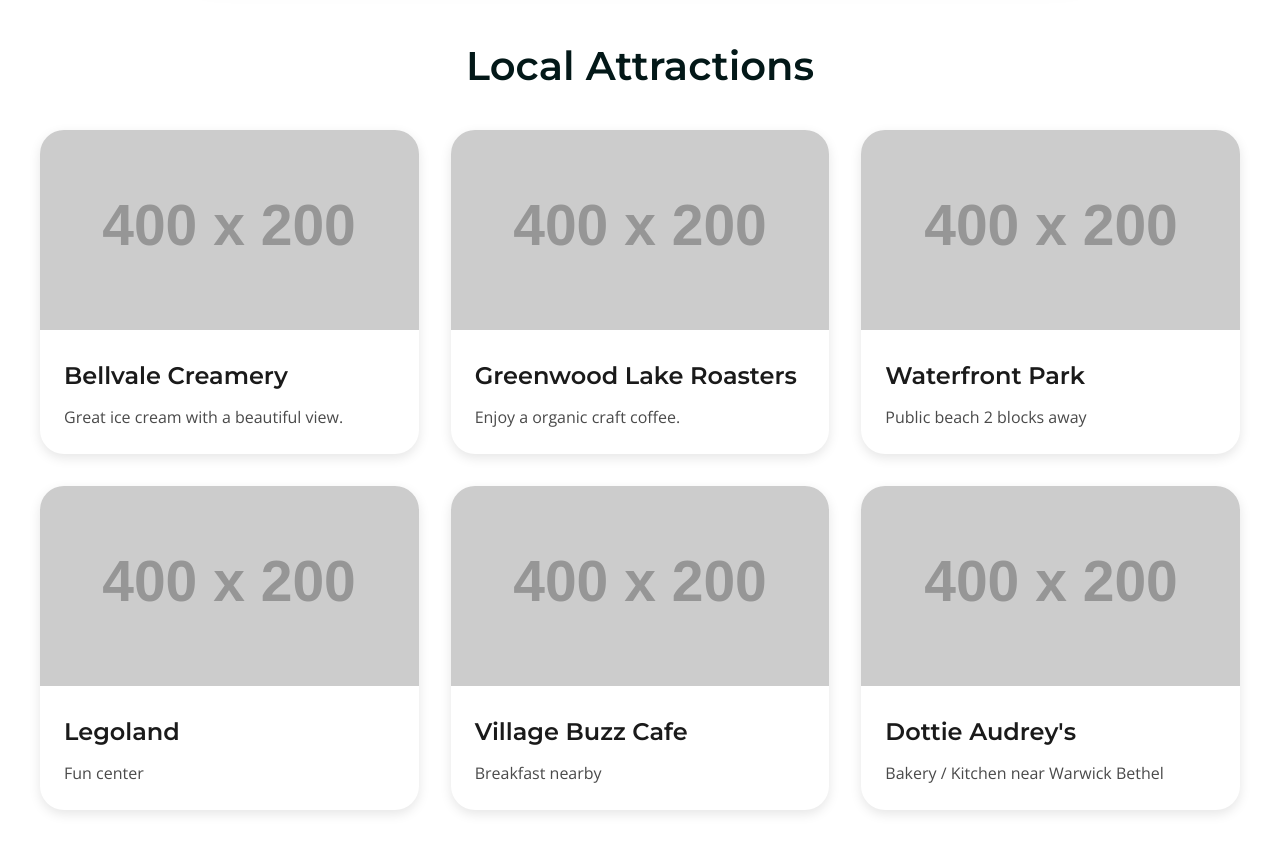
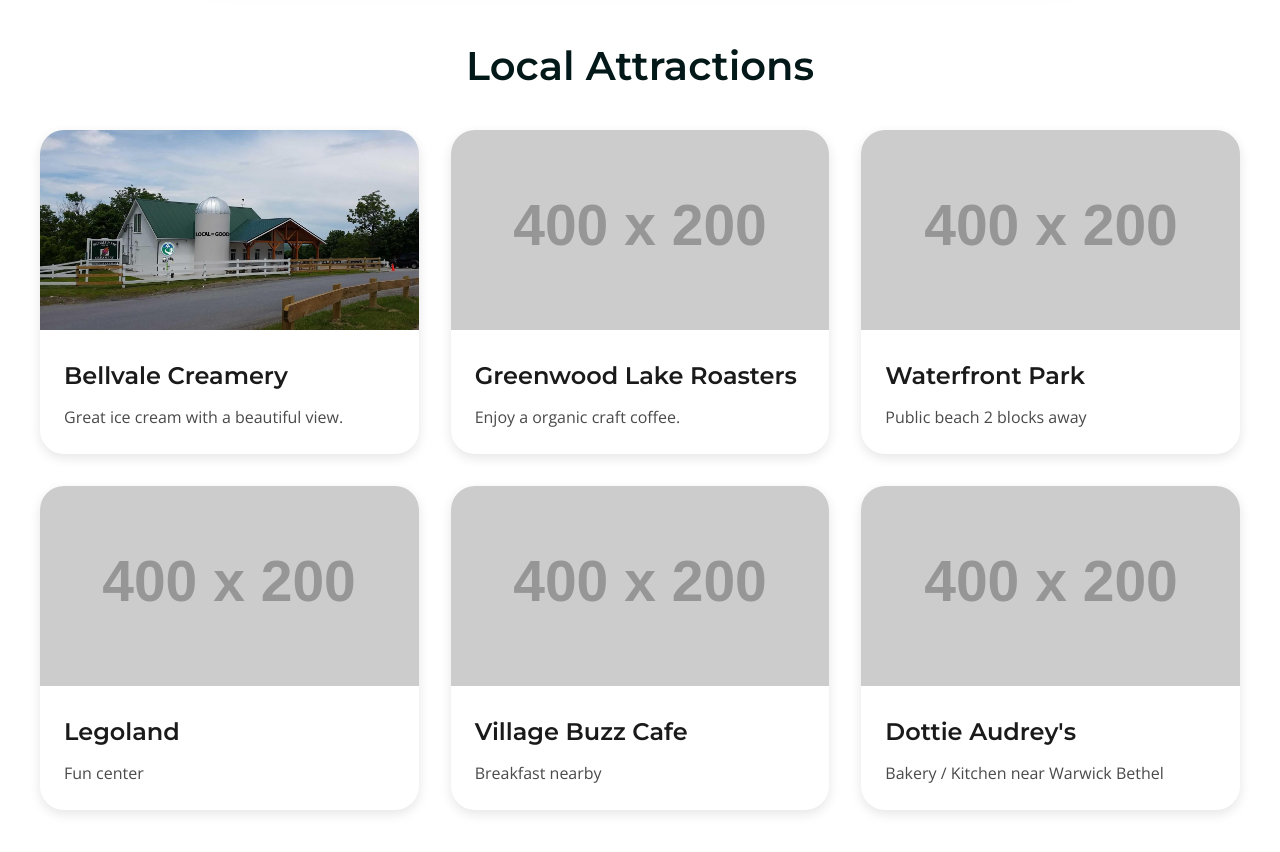
Before and after one commit to webdesignpm/GWL-Website, a plain HTML site: page area.html in a window 1280 px wide. Shown: the part 2540-3392 px from the top of the page. Drawn offline with nearby package versions, Linux system fonts and the light colour scheme; placeholder pictures from the web are drawn by us.

Commit message:
Add Bellvale Creamery local image
- Downloaded Bellvale Creamery image (158KB, 1500x1000px)
- Updated attraction card to use local image
- Removed onerror placeholder fallback
- Added lazy loading attribute
- No longer dependent on external CDN

```diff
--- a/area.html
+++ b/area.html
@@ -1159,7 +1159,7 @@
                 <h2 class="area-section-title">Local Attractions</h2>
                 <div class="attractions-grid">
                     <div class="attraction-card">
-                        <img src="assets/images/bellvale-creamery.jpg" alt="Bellvale Creamery" class="attraction-image" onerror="this.src='https://via.placeholder.com/400x200?text=Bellvale+Creamery'">
+                        <img src="assets/images/bellvale-creamery.jpg" alt="Bellvale Creamery" class="attraction-image" loading="lazy">
                         <div class="attraction-content">
                             <h3 class="attraction-title">Bellvale Creamery</h3>
                             <p class="attraction-description">Great ice cream with a beautiful view.</p>
```
Also changed, not shown: assets/images/bellvale-creamery.jpg (added).
